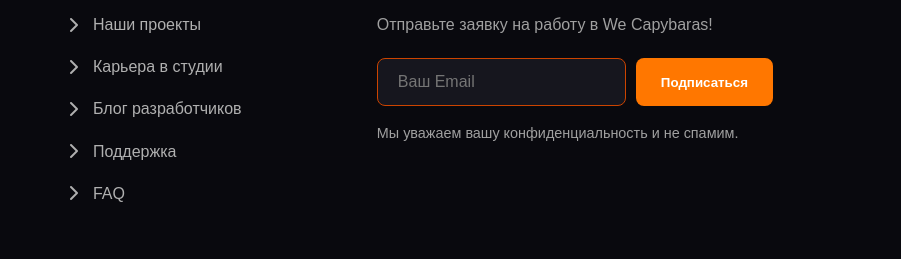
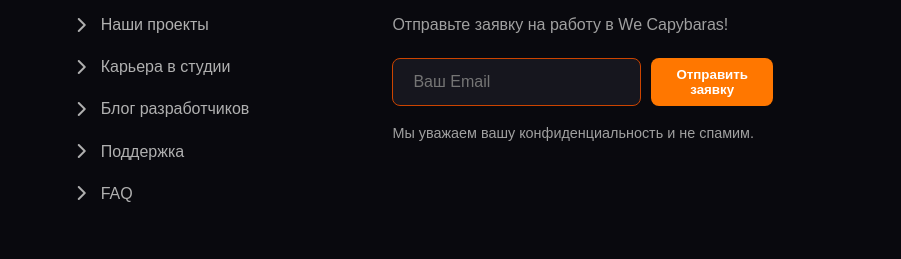
Before and after one commit to BattleBoar/WeCapybarasWebSite, a plain HTML site: page index.html in a window 1280 px wide. Shown: the part 3844-4103 px from the top of the page, 379-1280 px from the left. Drawn offline with Linux system fonts and the light colour scheme.

Commit message:
Update index.html

```diff
--- a/index.html
+++ b/index.html
@@ -854,7 +854,7 @@
 
                 <div class="newsletter-form">
                     <input type="email" placeholder="Ваш Email">
-                    <button>Подписаться</button>
+                    <button>Отправить заявку</button>
                 </div>
 
                 <p style="font-size: 0.9rem; margin-top: 15px;">Мы уважаем вашу конфиденциальность и не спамим.</p>
```
